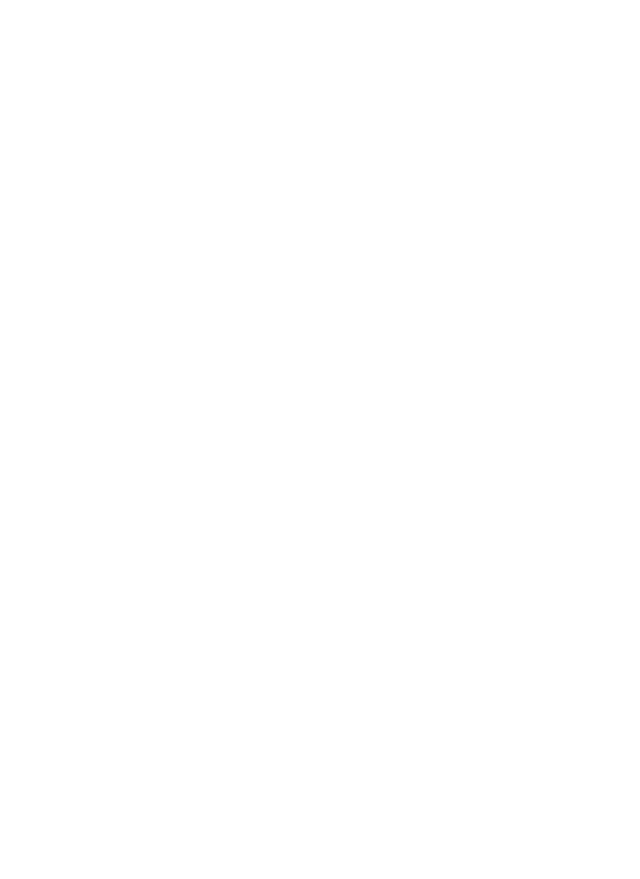
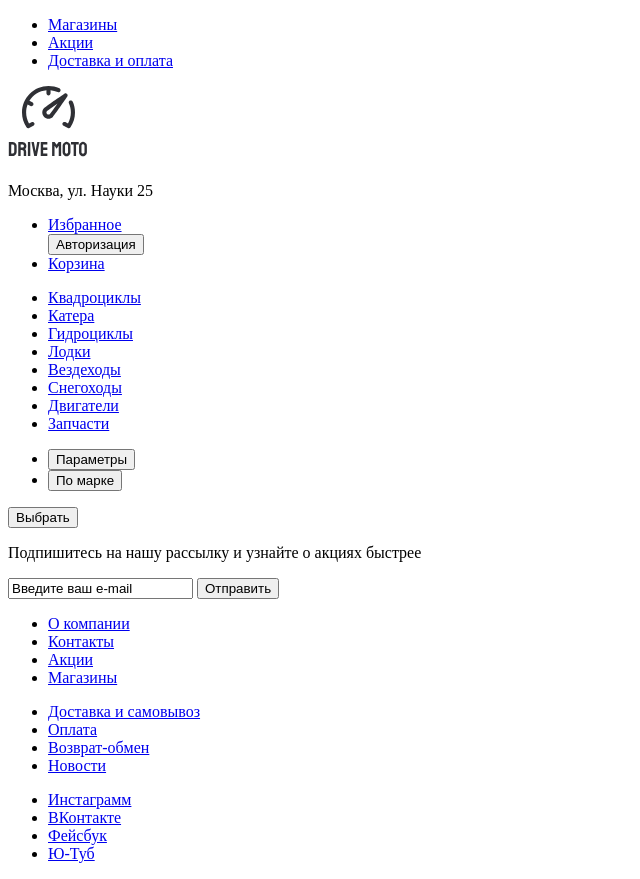
Before and after one commit to FenikssFame/FenikssFame.drive-motors, a plain HTML site: page catalog.html in a window 1280 px wide. Shown: the whole page, without its empty margins (0-640 px from the left). Before the commit the page ends 800 px from the top, so only its background shows below. Drawn offline with Linux system fonts and the light colour scheme.

Commit message:
Добавление основных блоков в Catalog.html

```diff
--- a/catalog.html
+++ b/catalog.html
@@ -1,5 +1,6 @@
 <!DOCTYPE html>
 <html lang="ru">
+
 <head>
     <meta charset="UTF-8">
     <meta http-equiv="X-UA-Compatible" content="IE=edge">
@@ -7,11 +8,81 @@
     <title>Document</title>
 </head>
 
-<header>
+<header class="site-header">
+    <ul class="store-info">
+        <li class="info"><a href="#">Магазины</a></li>
+        <li class="info"><a href="#">Акции</a></li>
+        <li class="info"><a href="#">Доставка и оплата</a></li>
+    </ul>
 
+    <a href="#"><img src="image/лого.svg" width="80" height="76" alt="Drive moto" /></a>
+
+    <p class="store-info">Москва, ул. Науки 25</p>
+
+    <ul class="store-info">
+        <li class="info"><a href="#">Избранное</a></li>
+        <button class="info">Авторизация</button>
+        <li class="info"><a href="#">Корзина</a></li>
+    </ul>
+
+    <nav class="menu-crumb">
+        <ul>
+            <li class="crumb"><a href="#">Квадроциклы</a></li>
+            <li class="crumb"><a href="#">Катера</a></li>
+            <li class="crumb"><a href="#">Гидроциклы</a></li>
+            <li class="crumb"><a href="#">Лодки</a></li>
+            <li class="crumb"><a href="#">Вездеходы</a></li>
+            <li class="crumb"><a href="#">Снегоходы</a></li>
+            <li class="crumb"><a href="#">Двигатели</a></li>
+            <li class="crumb"><a href="#">Запчасти</a></li>
+        </ul>
+    </nav>
+
+    <div class="">
+
+    </div>
 </header>
 
-<body>
+<aside class="site-aside">
+    <form class="">
+        <ul>
+            <li><button>Параметры</button></li>
+            <li><button>По марке</button></li>
+        </ul>
+        <button>Выбрать</button>
+
+    </form>
+</aside>
+
+<body class="site-body">
 
 </body>
+
+<footer class="site-footer">
+    <p>Подпишитесь на нашу рассылку и узнайте о акциях быстрее</p>
+    <input type="text" value="Введите ваш e-mail" />
+    <button>Отправить</button>
+
+    <ul class="information">
+        <li><a href="#">О компании</a></li>
+        <li><a href="#">Контакты</a></li>
+        <li><a href="#">Акции</a></li>
+        <li><a href="#">Магазины</a></li>
+    </ul>
+
+    <ul class="web-store">
+        <li><a href="#">Доставка и самовывоз</a></li>
+        <li><a href="#">Оплата</a></li>
+        <li><a href="#">Возврат-обмен</a></li>
+        <li><a href="#">Новости</a></li>
+    </ul>
+
+    <ul class="messengers">
+        <li><a href="#">Инстаграмм</a></li>
+        <li><a href="#">ВКонтакте</a></li>
+        <li><a href="#">Фейсбук</a></li>
+        <li><a href="#">Ю-Туб</a></li>
+    </ul>
+</footer>
+
 </html>
```
Also changed, not shown: Index.html (+44 -16 lines).
